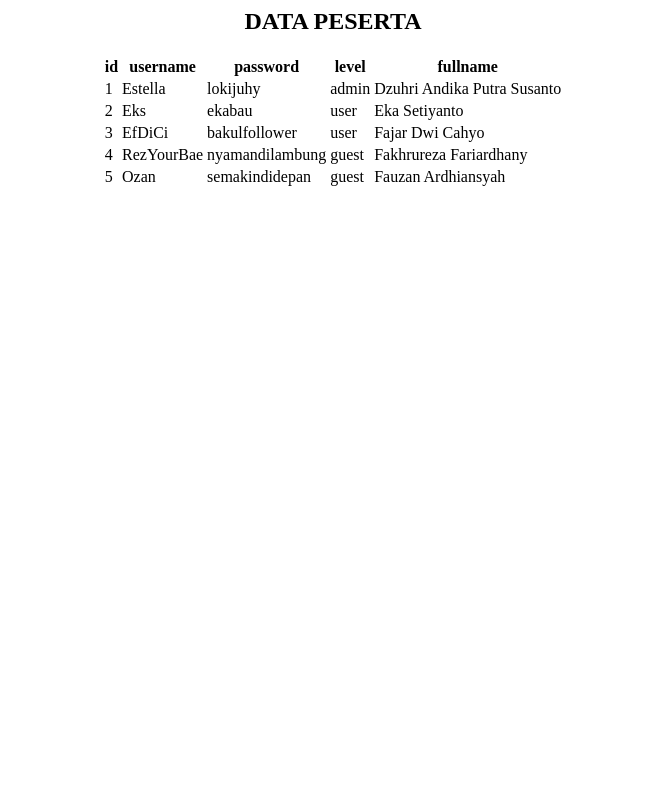
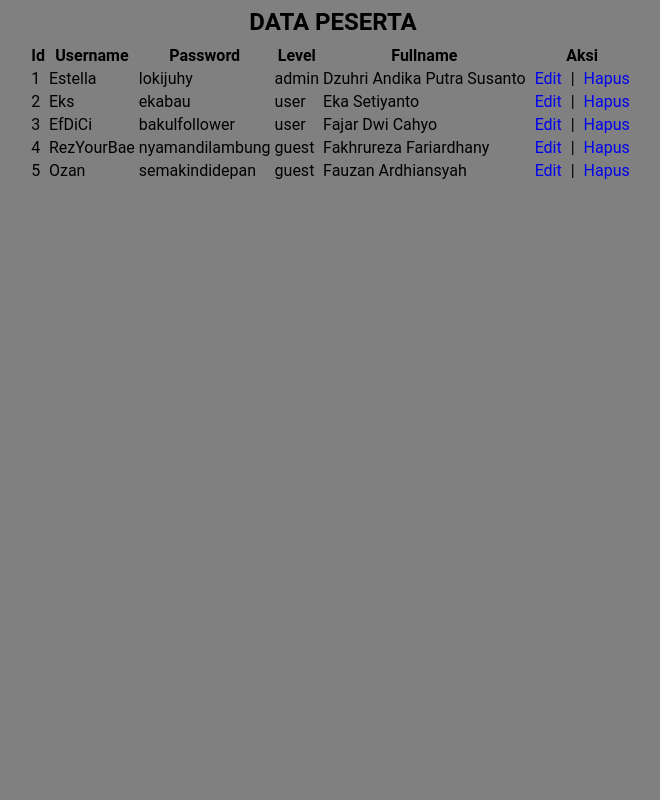
Before and after one commit to dzuhriandika/Tampilkan-Data-PHP, a PHP site: page / in a window 1280 px wide. Shown: the whole page, without its empty margins (307-967 px from the left). Run offline with PHP 8.4, Linux system fonts and the light colour scheme; data comes from the database, SQL or seed files in the repository.

Commit message:
add edit fungsi

```diff
--- a/index.php
+++ b/index.php
@@ -1,37 +1,46 @@
 <html>
 <head>
   <title>Menampilkan data dari database ke dalam bentuk tabel</title>
+  <link rel="stylesheet" href="style.css">
 </head>
 <body>
 
   <div class="container">
-  	<h2><center>DATA PESERTA</center></h2>
-  	<table class=" table table-bordered table-hovered" align="center">
+    <h2><center>DATA PESERTA</center></h2>
+    <table class="tabel" align="center">
   <tr>
-  	<th>id</th>
-  	<th>username</th>
-  	<th>password</th>
-  	<th>level</th>
-  	<th>fullname</th>
+    <th>Id</th>
+    <th>Username</th>
+    <th>Password</th>
+    <th>Level</th>
+    <th>Fullname</th>
+    <th>Aksi</th>
   </tr></div>
   <?php
   //  1. Lakukan include koneksi.php untuk membuat koneksi
   include('Koneksi.php');
+
   // 2. Buat perintah SQL untuk menampilkan data
   $sql_tampil ="SELECT * FROM id";
+
   // 3. Jalankan perintah diatas dengan fungsi mysqli_query
   $peserta=mysqli_query($conn,$sql_tampil);
+
   // 4. Lakukan fetch dengan result type MYSQL_ASSOC
+
   while($baris_data=mysqli_fetch_array($peserta,MYSQLI_ASSOC)){
-  	echo'
-  	</tr>
-  		<td>'.$baris_data['id'].'</td>
-  		<td>'.$baris_data['username'].'</td>
-  		<td>'.$baris_data['password'].'</td>
-  		<td>'.$baris_data['level'].'</td>
-  		<td>'.$baris_data['fullname'].'</td>
-  	</tr>';
-  }
-  ?>
+    ?>
+    <tr>
+      <td><?php echo $baris_data['id']; ?></td>
+      <td><?php echo $baris_data['username']; ?></td>
+      <td><?php echo $baris_data['password']; ?></td>
+      <td><?php echo $baris_data['level']; ?></td>
+      <td><?php echo $baris_data['fullname']; ?></td>
+      <td>
+      <a class="edit" href="edit.html?id=<?php echo $baris_data['id']; ?>">Edit</a> |
+      <a class="hapus" href="hapus.php?id=<?php echo $baris_data['id']; ?>">Hapus</a>
+      </td>
+    </tr>
+<?php } ?>
 </body>
 </html>
--- a/input-aksi.php
+++ b/input-aksi.php
@@ -6,7 +6,7 @@ $password = $_POST['password'];
 $level = $_POST['level'];
 $fullname = $_POST['fullname'];
 
-$sql_insert="INSERT INTO users VALUES ('$id','$username','$password','$level', '$fullname')";
+$sql_insert="INSERT INTO id VALUES ('$id','$username','$password','$level', '$fullname')";
 
 mysqli_query($conn,$sql_insert)or die(mysqli_error($conn));
 
--- a/style.css
+++ b/style.css
@@ -1,17 +1,31 @@
-.tabel{
-  border-collapse: collapse;
-  width: 100%;
+body{
+	font-family: 'roboto';
+	color: black;
+	background: grey;
 }
 
-.tabel th{
-  color: white;
-  background-color: green;
-  border: 3px solid white;
-  text-align: left;
+.judul{
+	background: red;
+	padding: 10px;
+	text-align: center;
+
 }
 
-.tabel td{
-  color: white;
-  background-color: green;
-  border: 3px solid white;
+.judul h1,h2,h3{
+	height: 15px;
 }
+
+a{
+	/*color: #fff;*/
+	padding: 5px;
+	text-decoration: none;
+}
+
+
+.table{
+	border-collapse: collapse;
+}
+
+table.table th th , table.table tr td{
+	padding: 10px 20px	;
+}
```
Also changed, not shown: edit-aksi.php (added, +19 -0 lines), edit.html (added, +49 -0 lines), hapus.php (added, +14 -0 lines).
